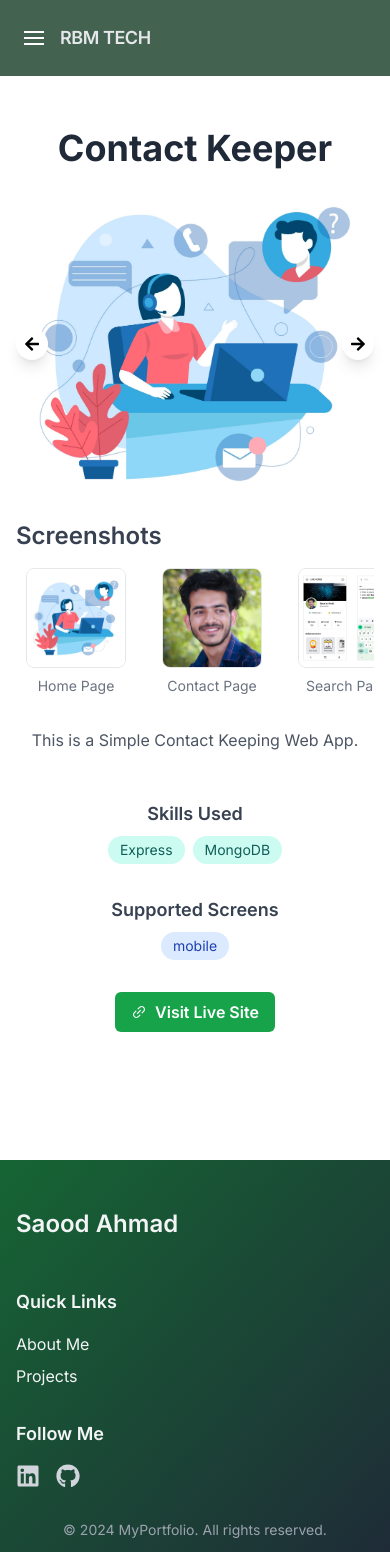
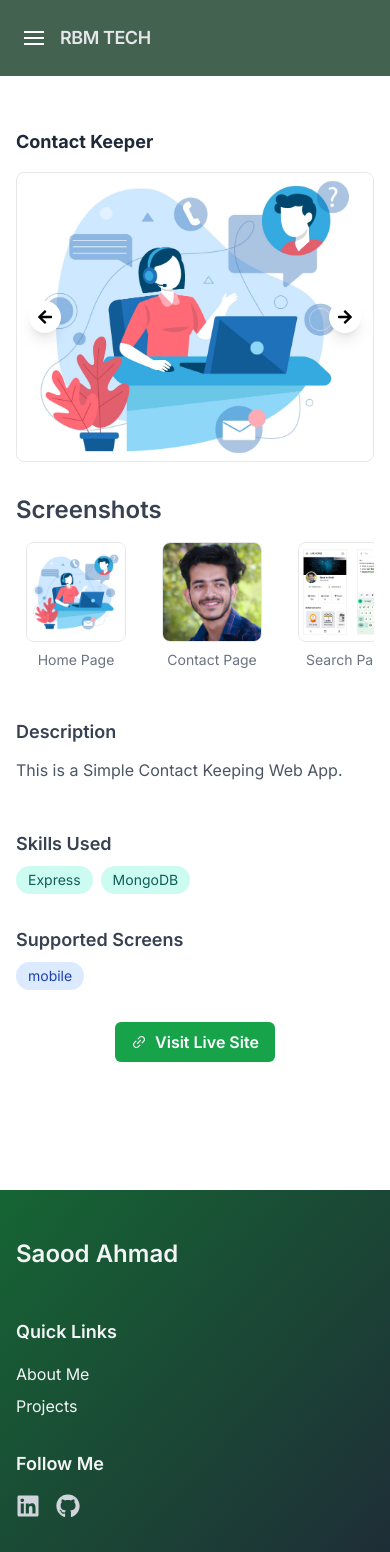
Before and after one commit to saoodchoudhary/SaoodPortfolio-Frontend, a Next.js app: page /project/details/contact-keeper in a window 390 px wide. Shown: the top 1552 px of the page. Built offline with nearby package versions, Linux system fonts and the light colour scheme.

Commit message:
add some

```diff
--- a/src/app/project/details/[projectId]/page.jsx
+++ b/src/app/project/details/[projectId]/page.jsx
@@ -20,16 +20,16 @@ const ProjectPage = ({ params }) => {
   };
 
   return (
-    <div className="py-32 px-4 md:px-10 lg:px-20">
-      <h1 className="text-4xl font-bold text-gray-800 mb-8 text-center">{project.name}</h1>
-      <div className="flex flex-col md:flex-row gap-8">
-        <div className="relative w-full md:w-2/3 lg:w-1/2">
+    <div className="py-32 px-4 md:px-10 max-w-[1200px] mx-auto lg:px-20">
+      <h1 className="text-lg md:text-2xl font-bold text-gray-800 mb-4">{project.name}</h1>
+      <div className="flex flex-col items-center gap-8">
+        <div className="relative w-full border rounded-lg">
           <motion.div
             key={currentImageIndex}
             initial={{ opacity: 0 }}
             animate={{ opacity: 1 }}
             transition={{ duration: 0.5 }}
-            className="relative w-full h-72 md:h-96"
+            className="relative w-full h-72 md:h-[600px]"
           >
             <Image
               src={project.screenShot[currentImageIndex].image}
@@ -48,18 +48,18 @@ const ProjectPage = ({ params }) => {
           </motion.div>
           <button
             onClick={handlePrevImage}
-            className="absolute top-1/2 left-0 transform -translate-y-1/2 bg-white rounded-full p-2 shadow-lg hover:shadow-xl transition"
+            className="absolute top-1/2 left-3 transform -translate-y-1/2 bg-white rounded-full p-2 shadow-lg hover:shadow-xl transition"
           >
             <FaArrowLeft />
           </button>
           <button
             onClick={handleNextImage}
-            className="absolute top-1/2 right-0 transform -translate-y-1/2 bg-white rounded-full p-2 shadow-lg hover:shadow-xl transition"
+            className="absolute top-1/2 right-3 transform -translate-y-1/2 bg-white rounded-full p-2 shadow-lg hover:shadow-xl transition"
           >
             <FaArrowRight />
           </button>
         </div>
-        <div className="w-full md:w-1/3 lg:w-1/2">
+        <div className="w-full ">
           <h2 className="text-2xl font-semibold text-gray-700 mb-4">Screenshots</h2>
           <div className="flex no-scrollbar sm:flex-wrap overflow-x-auto sm:overflow-hidden gap-4">
           {project.screenShot.map((screenshot, index) => (
@@ -79,10 +79,11 @@ const ProjectPage = ({ params }) => {
         </div>
       </div>
 
-      <p className="text-gray-600 mt-8 text-center max-w-3xl mx-auto">{project.description}</p>
-      <div className="mt-12 text-center">
+      <h3 className="text-lg mt-12 font-semibold text-gray-700">Description</h3>
+      <p className="text-gray-600 mt-3">{project.description}</p>
+      <div className="mt-12">
         <h3 className="text-lg font-semibold text-gray-700">Skills Used</h3>
-        <div className="flex justify-center flex-wrap gap-2 mt-2">
+        <div className="flex  flex-wrap gap-2 mt-2">
           {project.skill.map((skill, index) => (
             <span
               key={index}
@@ -93,9 +94,9 @@ const ProjectPage = ({ params }) => {
           ))}
         </div>
       </div>
-      <div className="mt-8 text-center">
+      <div className="mt-8">
         <h3 className="text-lg font-semibold text-gray-700">Supported Screens</h3>
-        <div className="flex justify-center flex-wrap gap-2 mt-2">
+        <div className="flex flex-wrap gap-2 mt-2">
           {project.screen.map((screenType, index) => (
             <span
               key={index}
--- a/src/components/home/SkillSection.jsx
+++ b/src/components/home/SkillSection.jsx
@@ -206,8 +206,8 @@ const SkillSection = () => {
         <div className='hidden sm:block py-[20px] sm:py-[50px] px-[20px]'>
           <h2 className='text-2xl font-semibold text-green-900 text-center  pb-10'>Skills</h2>
           <div className='flex items-center flex-col gap-5'>
-            {Skills.map(skill => (
-                <button key={skill.id}  onClick={()=>setHashName(skill.id)} className={`text-lg w-full rounded px-8 py-2 max-w-[290px]  font-medium ${(skill.id === hashName) ? " bg-green-700 text-white " : " bg-green-50  text-green-700"}`}>{skill.name}</button>
+            {Skills.map((skill , ind) => (
+                <button key={skill.id}  onClick={()=>{setIndexSkill(ind); setHashName(skill.id)}} className={`text-lg w-full rounded px-8 py-2 max-w-[290px]  font-medium ${(skill.id === hashName) ? " bg-green-700 text-white " : " bg-green-50  text-green-700"}`}>{skill.name}</button>
 
             ))}
 
--- a/src/data/projectData.js
+++ b/src/data/projectData.js
@@ -49,6 +49,42 @@
             {
             image:"/images/life-notes.png",
             caption: "Home Page"
+            },
+            {
+            image:"/images/saood-min.jpg",
+            caption: "Note Page"
+            },
+            {
+            image:"/images/life-notes.png",
+            caption: "Search Page"
+            },
+            {
+            image:"/images/contact.jpg",
+            caption: "login Page"
+            },
+            {
+            image:"/images/saood-min.jpg",
+            caption: "Note Page"
+            },
+            {
+            image:"/images/life-notes.png",
+            caption: "Search Page"
+            },
+            {
+            image:"/images/contact.jpg",
+            caption: "login Page"
+            },
+            {
+            image:"/images/saood-min.jpg",
+            caption: "Note Page"
+            },
+            {
+            image:"/images/life-notes.png",
+            caption: "Search Page"
+            },
+            {
+            image:"/images/contact.jpg",
+            caption: "login Page"
             },
             {
             image:"/images/saood-min.jpg",
```
